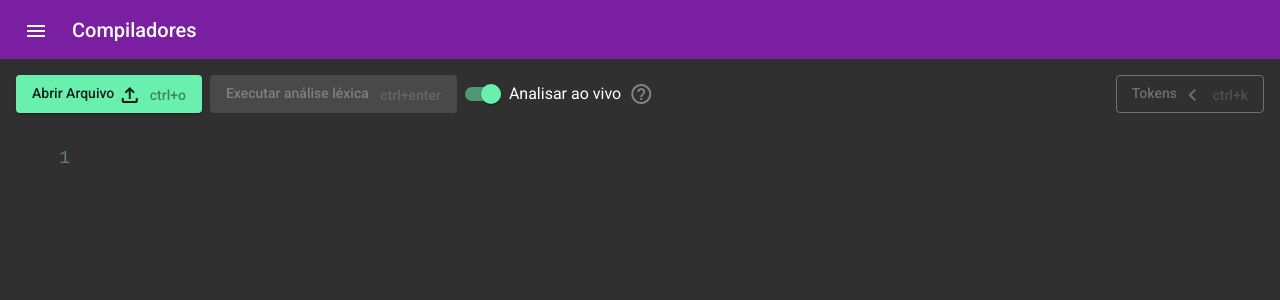
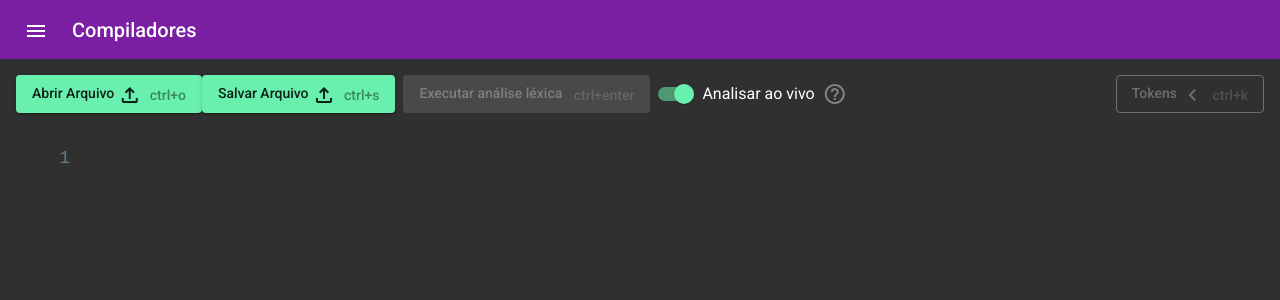
Before and after one commit to jibaky/trabComp, an Angular app: page /analiseLexica in a window 1280 px wide. Shown: the top 300 px of the page. Built offline with nearby package versions, Linux system fonts and the light colour scheme.

Commit message:
feat(editor): add salvar arquivo

```diff
--- a/src/app/components/downloader/downloader.component.html
+++ b/src/app/components/downloader/downloader.component.html
@@ -1 +1,13 @@
-<p>downloader works!</p>
+<button
+  (click)="download()"
+  (document:keydown.control.s)="
+    $event.preventDefault();
+    download()
+  "
+  mat-raised-button
+  color="accent"
+>
+  Salvar Arquivo
+  <mat-icon class="outlined">file_upload</mat-icon>
+  <span class="hotkey">ctrl+s</span>
+</button>
--- a/src/app/components/downloader/downloader.component.ts
+++ b/src/app/components/downloader/downloader.component.ts
@@ -1,4 +1,6 @@
-import { Component, OnInit } from '@angular/core';
+import { Component, Input, OnInit } from '@angular/core';
+import { FilemanagerService } from 'src/app/services/filemanager/filemanager.service';
+
 
 @Component({
   selector: 'app-downloader',
@@ -6,10 +8,24 @@ import { Component, OnInit } from '@angular/core';
   styleUrls: ['./downloader.component.scss']
 })
 export class DownloaderComponent implements OnInit {
-
-  constructor() { }
+  @Input('content') editorContent: string;
+  constructor(
+    private fileManagerService: FilemanagerService
+  ) { }
 
   ngOnInit(): void {
   }
+  download(): void{
+    let file = this.fileManagerService.returnNewFile(this.editorContent);
+    const link = document.createElement('a');
+    const url = URL.createObjectURL(file)
 
+    link.href = url;
+    link.download = file.name;
+    document.body.appendChild(link);
+    link.click();
+
+    document.body.removeChild(link);
+    window.URL.revokeObjectURL(url);
+  }
 }
--- a/src/app/components/editor/editor.component.html
+++ b/src/app/components/editor/editor.component.html
@@ -1,5 +1,6 @@
 <div class="actions">
   <app-uploader></app-uploader>
+  <app-downloader [content]="editor.value" ></app-downloader>
   <button
     [disabled]="analiseAoVivo"
     class="button"
--- a/src/app/services/filemanager/filemanager.service.ts
+++ b/src/app/services/filemanager/filemanager.service.ts
@@ -29,4 +29,9 @@ export class FilemanagerService {
       reader.readAsText(arq);
     });
   }
+  returnNewFile(content: string): File{
+    const arr = [content]
+    let file = new File(arr, 'new.txt', {type: 'text/plain'})
+    return file
+  }
 }
```
